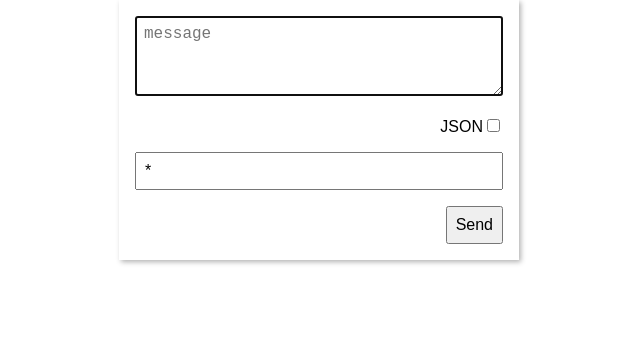
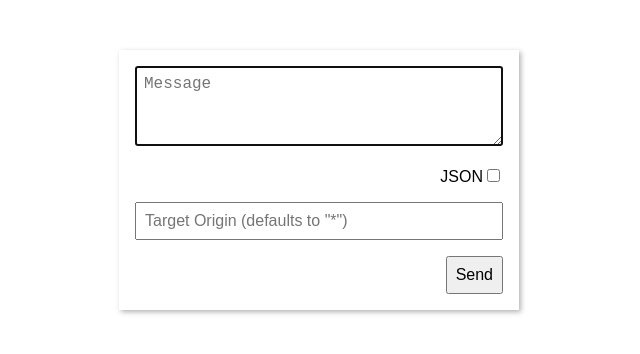
Before and after one commit to oquistador/postmessage-child, a plain HTML site: page index.html in a window 1280 px wide. Shown: the whole page, without its empty margins (321-961 px from the left). Drawn offline with Linux system fonts and the light colour scheme.

Commit message:
Made some style and formatting changes

```diff
--- a/index.html
+++ b/index.html
@@ -5,13 +5,11 @@
         <title>PostMessage Child</title>
         <style type="text/css">
             html {
-                height: 100%;
                 font-size: 16px;
                 font-family: sans-serif;
             }
 
             body {
-                height: 100%;
                 margin: 0;
             }
 
@@ -25,7 +23,7 @@
                 box-shadow: 2px 2px 5px 0 rgba(0, 0, 0, 0.3);
                 background: white;
                 padding: 1rem 1rem 0;
-                margin: 0 auto;
+                margin: 50px auto;
             }
 
             button,
@@ -52,13 +50,13 @@
     <body>
         <form>
             <div class="row">
-                <textarea id="message" placeholder="message" autofocus></textarea>
+                <textarea id="message" placeholder="Message" autofocus></textarea>
             </div>
             <div class="row">
                 <label for="json">JSON</label><input type="checkbox" id="json">
             </div>
             <div class="row">
-                <input type="text" placeholder="target origin" id="origin" value="*">
+                <input type="text" placeholder='Target Origin (defaults to "*")' id="origin">
             </div>
             <div class="row">
                 <button type="submit" id="send-button">Send</button>
@@ -75,7 +73,7 @@
 
                 window.parent.postMessage(
                     jsonEl.checked ? JSON.parse(messageEl.value) : messageEl.value,
-                    originEl.value
+                    originEl.value || '*'
                 );
             });
         </script>
```
